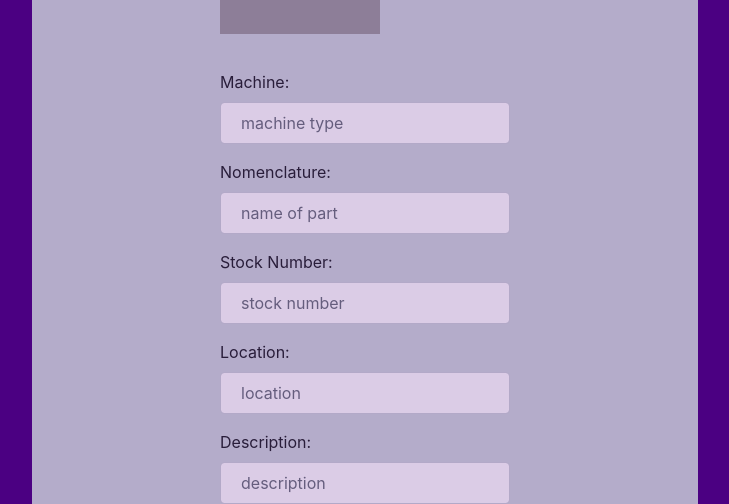
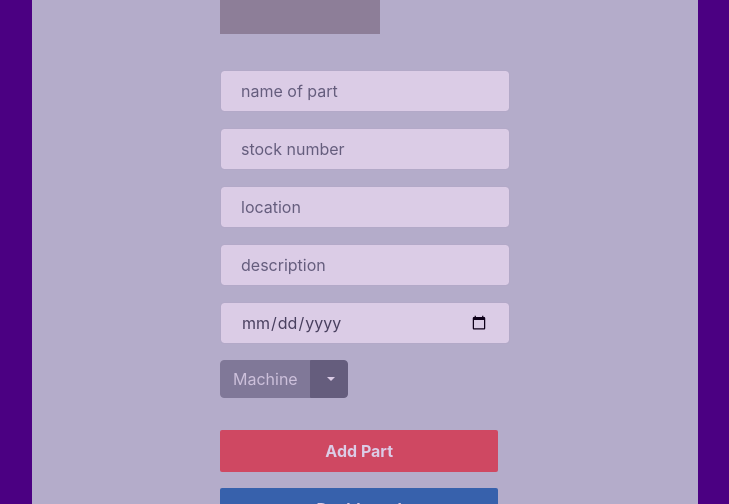
Before and after one commit to druggweb/mern-frontend, a React (Create React App) app: page /events in a window 1280 px wide. Shown: the part 435-939 px from the top of the page, without its empty margins (275-1004 px from the left). Built offline with nearby package versions, Linux system fonts and the light colour scheme; grey boxes are pictures that could not be loaded.

Commit message:
Seventh commit finished episode 7

```diff
--- a/src/pages/Dashboard/index.js
+++ b/src/pages/Dashboard/index.js
@@ -4,11 +4,11 @@ import moment from 'moment'
 import './dashboard.css'
 import { Button, ButtonGroup } from 'reactstrap';
 
-export default function Dashboard() {
+export default function Dashboard({history}) {
   const [events, setEvents] = useState([])
   const user_id = localStorage.getItem('user')
   //const [cSelected, setCSelected] = useState([]);
-  const [rSelected, setRSelected] = useState(null);
+  const [rSelected, setRSelected] = useState(null)
 
   useEffect(() => {
     getEvents()
@@ -22,7 +22,7 @@ export default function Dashboard() {
 
   const getEvents = async (filter) => {
     const url = filter ? `/dashboard/${filter}` : '/dashboard'
-    const response = await api.get(url, { headers: { user_id } })
+    const response = await api.get(url, {headers: { user_id } })
 
     setEvents(response.data)
   }
@@ -32,23 +32,23 @@ export default function Dashboard() {
       <div>Filter:
         <ButtonGroup>
           <Button color="primary" onClick={ () => filterHandler(null) } active={ rSelected === null }>All Machines</Button>
-          <Button color="primary" onClick={ () => filterHandler("dbcs") } active={ rSelected === 'dbcs' }>DBCS</Button>
-          <Button color="primary" onClick={ () => filterHandler("dbcs6") } active={ rSelected === 'dbcs6' }>DBCS-6</Button>
-          <Button color="primary" onClick={ () => filterHandler("diossc") } active={ rSelected === 'diossc' }>DIOSS-C</Button>
-          <Button color="primary" onClick={ () => filterHandler('diossb') } active={ rSelected === 'diossb' }>DIOSS-B</Button>
+          <Button color="primary" onClick={ () => filterHandler("DBCS") } active={ rSelected === 'DBCS' }>DBCS</Button>
+          <Button color="primary" onClick={ () => filterHandler("DBCS-6") } active={ rSelected === 'DBCS-6' }>DBCS-6</Button>
+          <Button color="primary" onClick={ () => filterHandler("DIOSS-C") } active={ rSelected === 'DIOSS-C' }>DIOSS-C</Button>
+          <Button color="primary" onClick={ () => filterHandler('DIOSS-B') } active={ rSelected === 'DIOSS-B' }>DIOSS-B</Button>
         </ButtonGroup>
-
+        <Button color="secondary" onClick={ () => history.push('events') }>Add Part</Button>
       </div>
       <ul className="events-list">
         {events.map(event => (
           <li key={event._id}>
-            <header style={ { backgroundImage: `url(${event.thumbnail_url})` } } />
+            <header style={{ backgroundImage: `url(${event.thumbnail_url})` }} />
             <strong>{event.noun}</strong>
-            <span>Machine Type: {event.machine}</span>
+            <span>Machine: {event.machine}</span>
             <span>Stock Number: {event.stock}</span>
             <span>Location: {event.location}</span>
             <span>Description: {event.description}</span>
-            <span>Updated: { moment(event.date).startOf('day').fromNow()}</span>
+            <span>Updated: {moment(event.date).format('l')}</span>
           </li>
         )) }
       </ul>
--- a/src/pages/EventsPage/events.css
+++ b/src/pages/EventsPage/events.css
@@ -25,3 +25,7 @@ label#thumbnail.has-thumbnail img {
 .container >.event-validation {
   margin-top: 12px;
 }
+
+#dropdown {
+  align-content: center;
+}
--- a/src/pages/EventsPage/index.js
+++ b/src/pages/EventsPage/index.js
@@ -6,7 +6,7 @@ import cameraIcon from '../../assets/camera.png'
 import "./events.css"
 
 export default function EventsPage({ history }) {
-  const [machine, setMachine] = useState('')
+  const [machine, setMachine] = useState('Machine')
   const [stock, setStock] = useState('')
   const [description, setDescription] = useState('')
   const [location, setLocation] = useState('')
@@ -38,7 +38,7 @@ export default function EventsPage({ history }) {
     eventData.append("date", date)
 
     try {
-      if (machine !== "" &&
+      if (machine !== "Machine" &&
         stock !== "" &&
         description !== "" &&
         location !== "" &&
@@ -64,6 +64,9 @@ export default function EventsPage({ history }) {
     }
   }
 
+  const machineEventHandler = (machine) => setMachine(machine)
+  //console.log(machine)
+
   return (
     <Container>
       <h3>Add a Part</h3>
@@ -77,28 +80,31 @@ export default function EventsPage({ history }) {
             </Label>
           </FormGroup>
           <FormGroup>
-            <Label>Machine: </Label>
-            <Input id="machine" type="text" value={machine} placeholder={'machine type'} onChange={(evt) => setMachine(evt.target.value)}/>
-          </FormGroup>
-          <FormGroup>
-            <Label>Nomenclature: </Label>
             <Input id="noun" type="text" value={noun} placeholder={'name of part'} onChange={(evt) => setNoun(evt.target.value)}/>
           </FormGroup>
           <FormGroup>
-            <Label>Stock Number: </Label>
-            <Input id="stock" type="text" value={stock} placeholder={'stock number'} onChange={ (evt) => setStock(evt.target.value)}/>
+            <Input id="stock" type="text" value={stock} placeholder={'stock number'} onChange={(evt) => setStock(evt.target.value)}/>
           </FormGroup>
           <FormGroup>
-            <Label>Location: </Label>
-            <Input id="location" type="text" value={location} placeholder={'location'} onChange={ (evt) => setLocation(evt.target.value)}/>
+            <Input id="location" type="text" value={location} placeholder={'location'} onChange={(evt) => setLocation(evt.target.value)}/>
           </FormGroup>
           <FormGroup>
-            <Label>Description: </Label>
-            <Input id="description" type="text" value={description} placeholder={'description'} onChange={ (evt) => setDescription(evt.target.value)}/>
+            <Input id="description" type="text" value={description} placeholder={'description'} onChange={(evt) => setDescription(evt.target.value)}/>
           </FormGroup>
           <FormGroup>
-            <Label>Date: </Label>
             <Input id="date" type="date" value={date} onChange={ (evt) => setDate(evt.target.value)}/>
+          </FormGroup>
+          <FormGroup>
+            <ButtonDropdown isOpen={dropdownOpen} toggle={toggle}>
+              <Button id="caret" value={machine} disabled>{machine}</Button>
+              <DropdownToggle caret />
+              <DropdownMenu>
+                <DropdownItem onClick={() => machineEventHandler('DBCS')}>DBCS</DropdownItem>
+                <DropdownItem onClick={() => machineEventHandler('DBCS-6')}>DBCS-6</DropdownItem>
+                <DropdownItem onClick={() => machineEventHandler('DIOSS-C')}>DIOSS-C</DropdownItem>
+                <DropdownItem onClick={() => machineEventHandler('DIOSS-B')}>DIOSS-B</DropdownItem>
+              </DropdownMenu>
+            </ButtonDropdown>
           </FormGroup>
         </div>
         <FormGroup>
@@ -107,7 +113,7 @@ export default function EventsPage({ history }) {
           </Button>
         </FormGroup>
         <FormGroup>
-          <Button className="secondary-btn" onClick={ () => history.push("/dashboard") }>
+          <Button className="secondary-btn" onClick={() => history.push("/")}>
             Dashboard
           </Button>
         </FormGroup>
```
